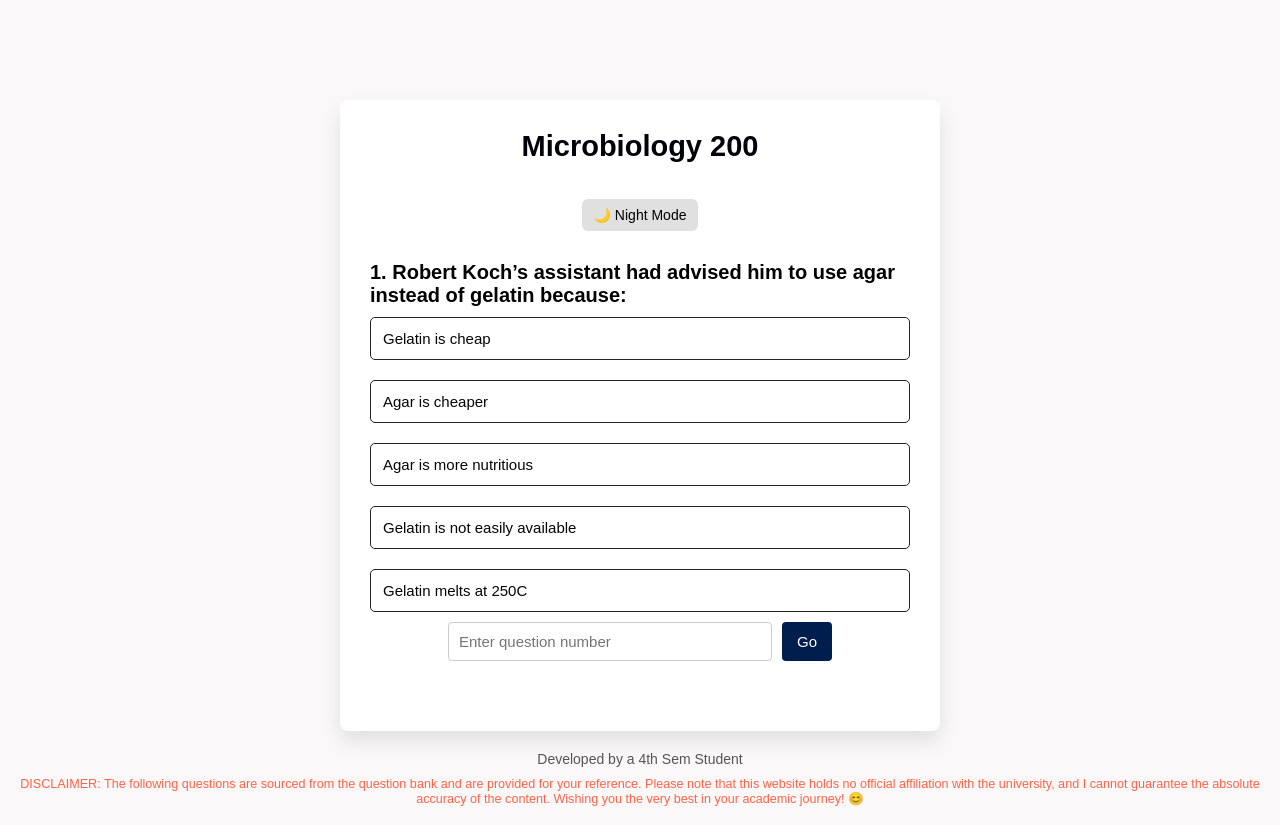
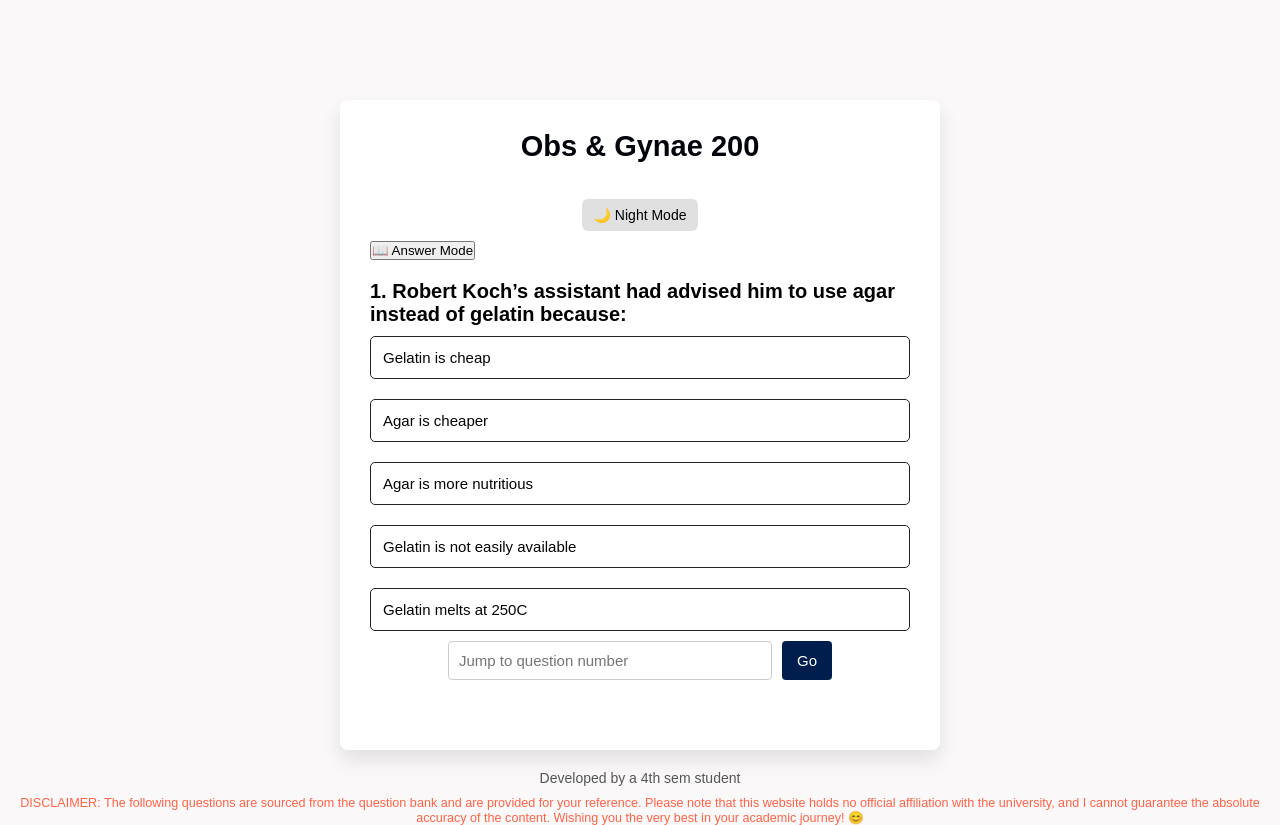
Before and after one commit to Myu007/2025-SEM04-MICROBIO, a plain HTML site: page index.html in a window 1280 px wide. Drawn offline with Linux system fonts and the light colour scheme.

Commit message:
Update index.html

```diff
--- a/index.html
+++ b/index.html
@@ -4,7 +4,7 @@
 <head>
   <meta charset="UTF-8">
   <meta name="viewport" content="width=device-width, initial-scale=1.0">
-  <title>SEM-04 Microbio 2025 </title>
+  <title>SEM-04 Pharma-500</title>
   <link rel="stylesheet" href="style.css">
   <style>
     .disclaimer {
@@ -19,8 +19,11 @@
 <body>
 
   <div class="app">
-    <h1>Microbiology 200</h1>
-    <button id="night-mode-toggle" type="button">🌙 Night Mode</button>
+    <h1>Obs & Gynae 200</h1>
+    <div class="toggle-buttons">
+      <button id="night-mode-toggle" type="button">🌙 Night Mode</button>
+      <button id="mode-toggle" type="button" title="Switch to Answer Mode">📖 Answer Mode</button>
+    </div>
 
     <div class="quiz">
       <h2 id="question">Question goes here</h2>
@@ -38,7 +41,7 @@
         <button id="next-btn" type="button">Next</button>
 
         <div id="search-container">
-          <input type="number" id="search-input" placeholder="Enter question number" />
+          <input type="number" id="search-input" placeholder="Jump to question number" />
           <button id="search-button">Go</button>
         </div>
       </div>
@@ -47,7 +50,7 @@
 
   <!-- Footer with developer information -->
   <footer>
-    <p>Developed by a 4th Sem Student</p>
+    <p>Developed by a 4th sem student</p>
     <p class="disclaimer">
       DISCLAIMER: The following questions are sourced from the question bank and are provided for your reference. Please note that this website holds no official affiliation with the university, and I cannot guarantee the absolute accuracy of the content. Wishing you the very best in your academic journey! 😊
     </p>
```
